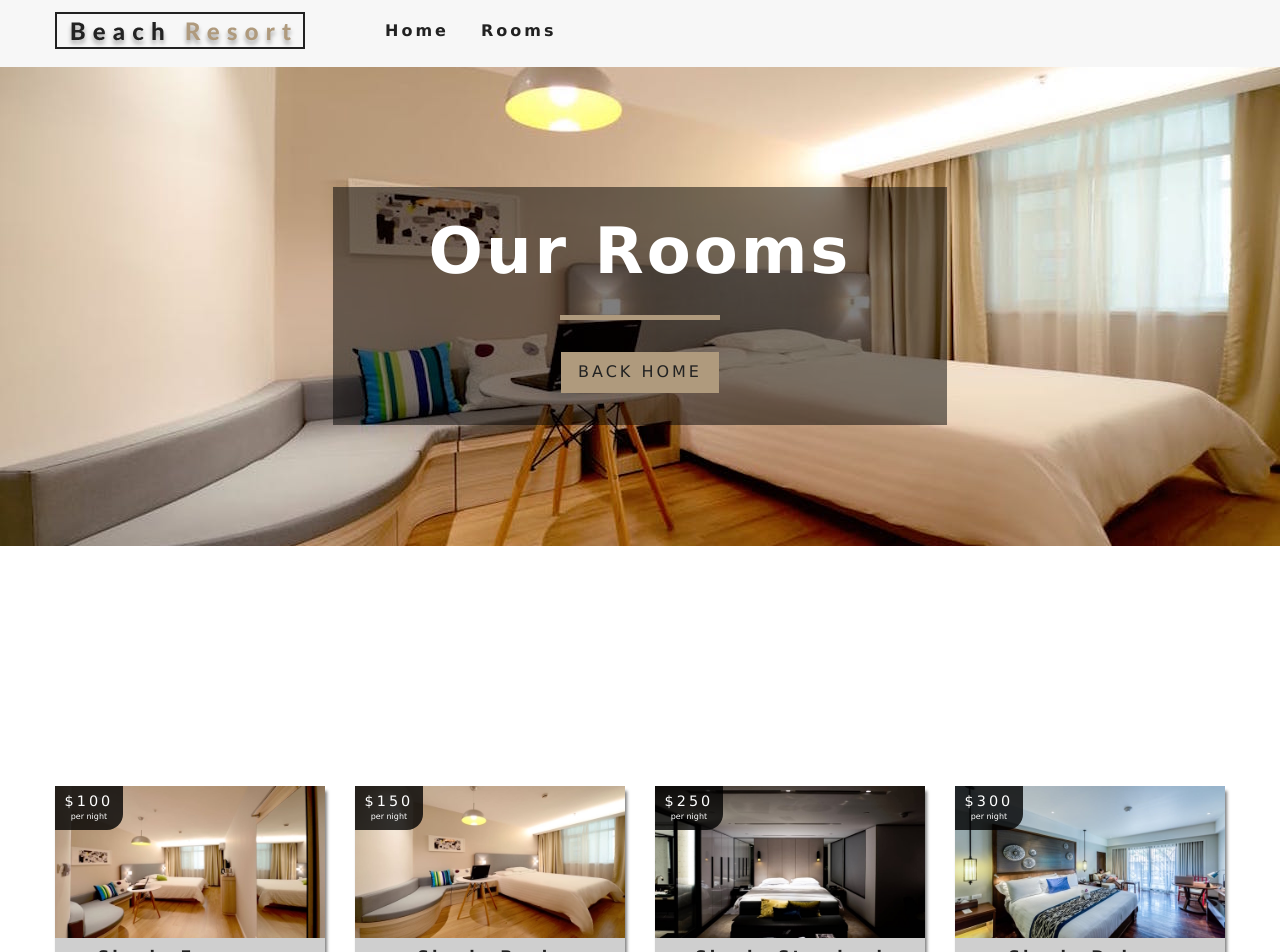
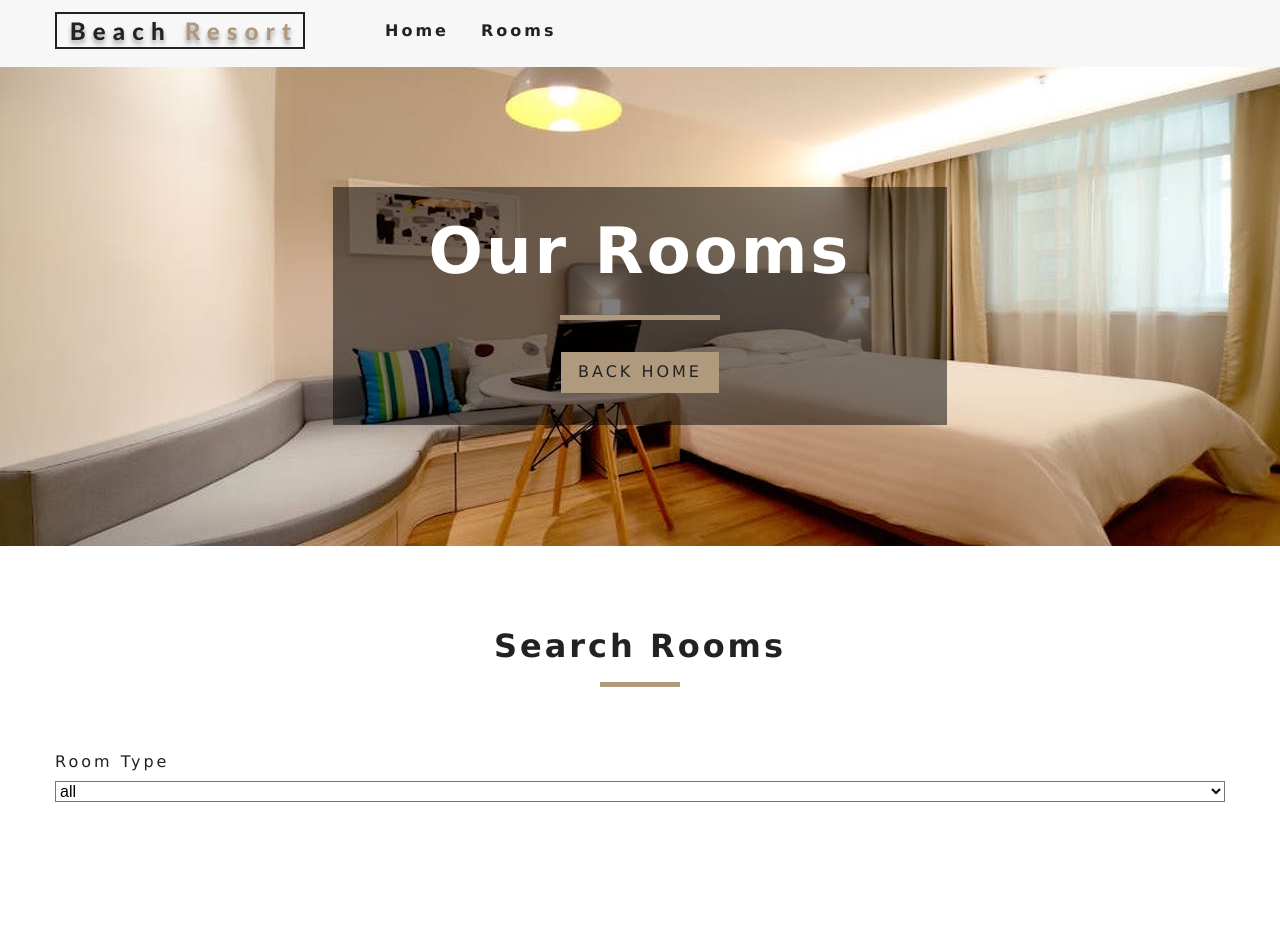
Before and after one commit to DebayoTomisin/Beach-Resort-Project, a React (Create React App) app: page /rooms in a window 1280 px wide. Shown: the top 952 px of the page. Built offline with nearby package versions, Linux system fonts and the light colour scheme.

Commit message:
filterRooms component

```diff
--- a/src/components/RoomFilter.js
+++ b/src/components/RoomFilter.js
@@ -2,10 +2,14 @@ import React, { useContext } from 'react'
 import { RoomContext } from "../context"
 import Title from "./Title"
 
-export default function RoomFilter() {
+const getUnique = (items, value) => {
+  return [...new Set(items.map(item => item[value]))]
+}
+
+export default function RoomFilter({ rooms }) {
   const context = useContext(RoomContext)
   const {
-    handleChnage,
+    handleChange,
     type,
     capacity,
     price,
@@ -17,9 +21,34 @@ export default function RoomFilter() {
     pets
   } = context
 
+  let types = getUnique(rooms, 'type');
+  types = ['all', ...types]
+  types = types.map((item, index) =>{
+    return(
+      <option key={index} value={item}>{item}</option>
+    )
+  })
+
+  let capacities = getUnique(rooms, 'capacity')
+  capacities = [0, ...capacities]
+  capacities = capacities.map((item, index) => {
+    return(
+      <option key={index} value={item}>{item}</option>
+    )
+  })
+
   return (
     <section className="filter-container">
+      <Title title="search rooms"/>
 
+      <form className="filter-form">
+        {/* select type */}
+        <div className="form-group">
+          <label htmlFor="type"> room type</label>
+          <select name="type" id="type" value={type} className="form-control" onChange={handleChange}>{types}</select>
+        </div>
+        {/*end of select type */}
+      </form>
     </section>
   )
 }
--- a/src/context.js
+++ b/src/context.js
@@ -59,14 +59,23 @@ class RoomProvider extends Component {
   }
 
   handleChange = event => {
-    const type = event.target.type
+    const target = event.target
+    const value = event.type === "checkbox" ? target.checked : target.value
     const name = event.target.name
-    const value = event.target.value
-    console.log(type, name, value)
-  }
+    this.setState({
+      [name] : value
+    }, this.filterRooms)
+  };
 
   filterRooms = () => {
-    console.log('hello there')
+    let {rooms, capacity, type, price, minSize, maxSize, breakfast, pets} = this.state
+    let tempRooms = [...rooms]
+    if( type !== "all"){
+      tempRooms = tempRooms.filter((item) => item.type === type)
+    }
+    this.setState({
+      sortedRooms: tempRooms
+    })
   }
 
   render(){
```
